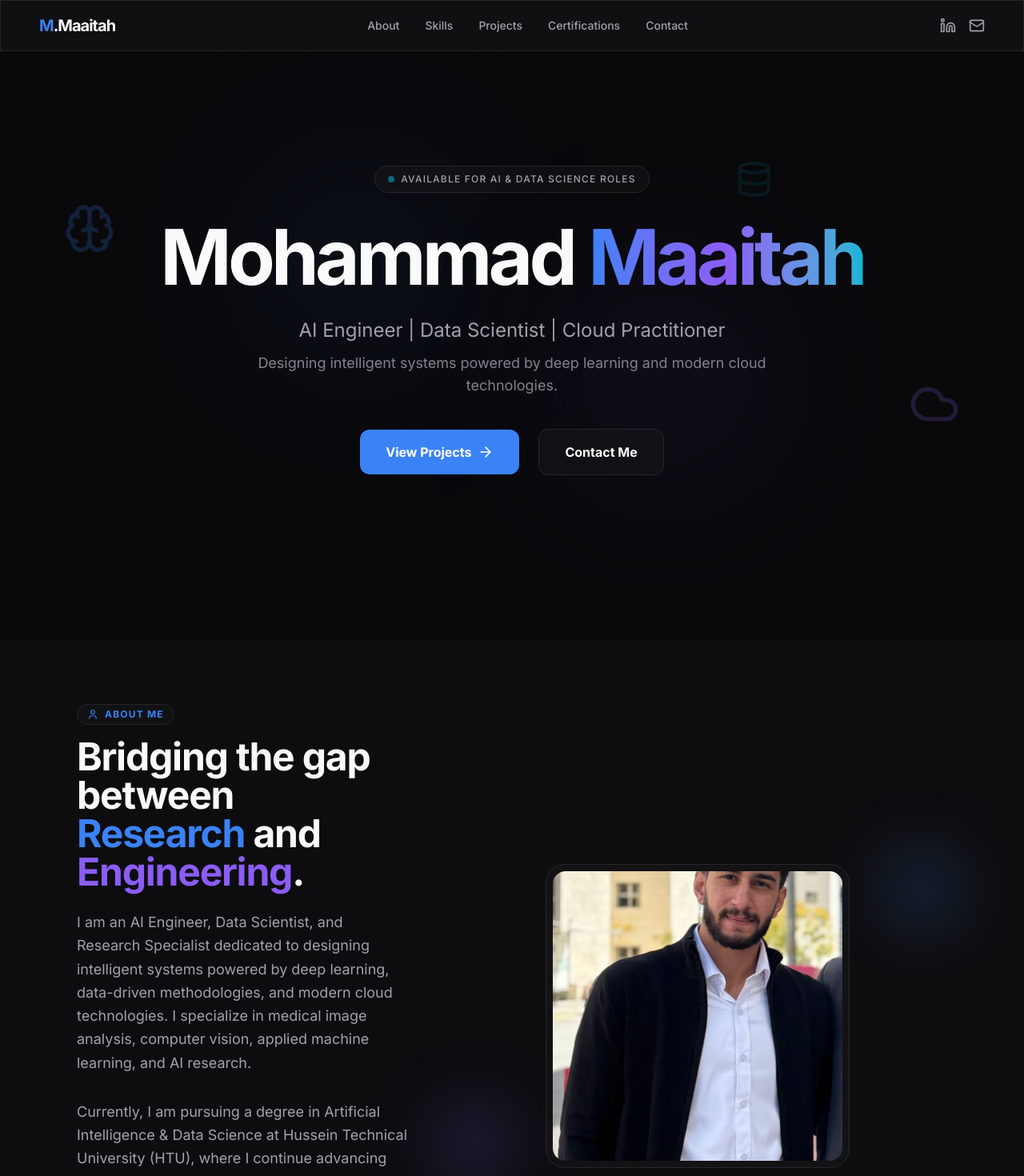
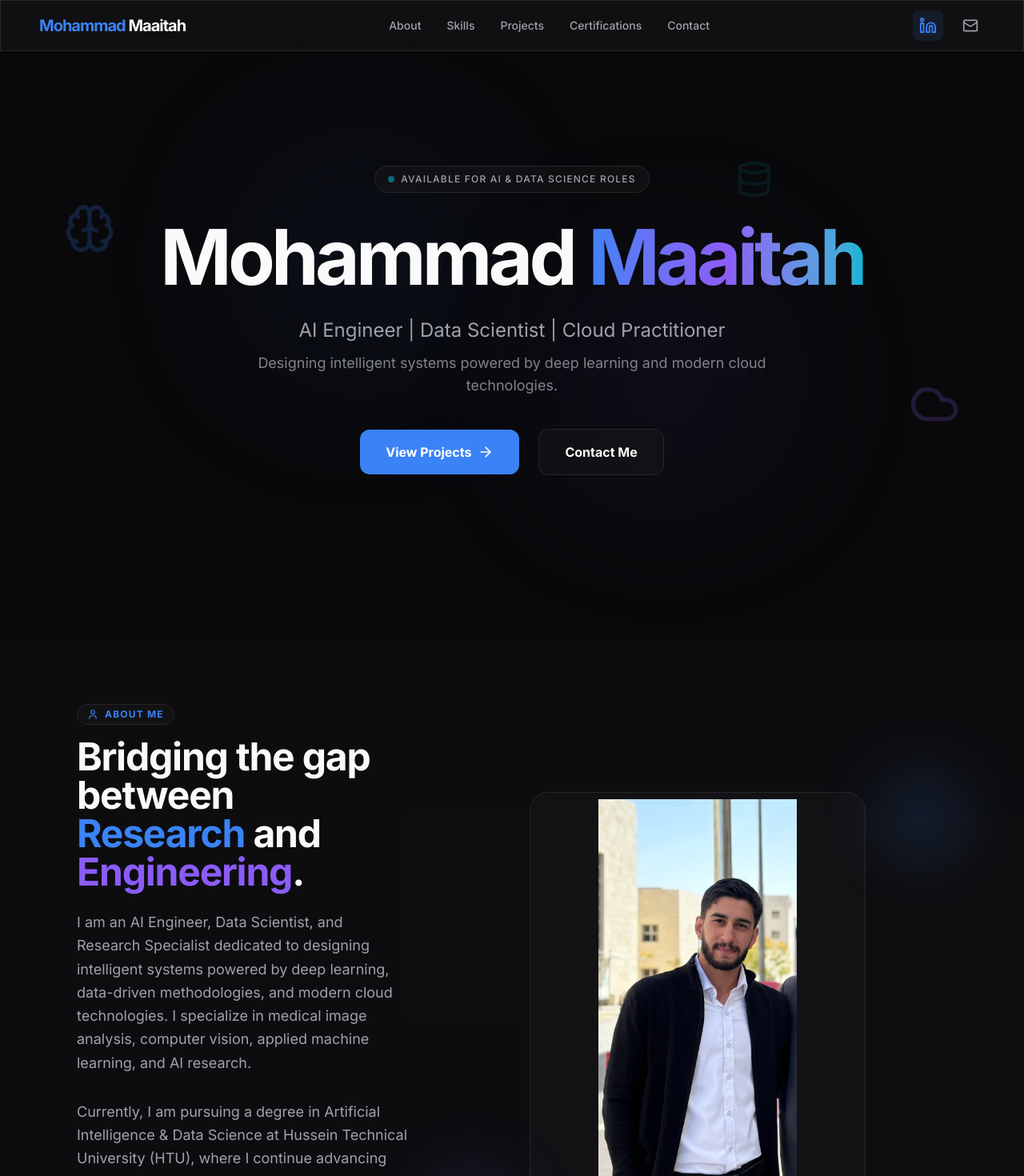
Before and after one commit to Maaitah-resume/Portfolio-, a React (Vite) app: page / in a window 1280 px wide. Shown: the top 1470 px of the page at 80% size. Built offline with nearby package versions, Linux system fonts and the light colour scheme.

Commit message:
Show full portrait image in About; update navbar name and emphasize LinkedIn icon

```diff
--- a/src/components/About.tsx
+++ b/src/components/About.tsx
@@ -50,11 +50,11 @@ export default function About() {
           </div>
 
           <div className="lg:w-3/5 relative flex justify-center">
-            <div className="aspect-square rounded-3xl overflow-hidden glass p-2 lg:w-[380px] lg:h-[380px] w-[300px] h-[300px]">
+            <div className="rounded-3xl overflow-hidden glass p-2 lg:w-[420px] lg:h-[560px] w-[300px] h-[420px] flex items-center justify-center">
               <img
                 src="profile.jpg"
                 alt="Mohammad Maaitah"
-                className="w-full h-full object-cover rounded-2xl hover:scale-105 transition-all duration-700"
+                className="w-full h-full object-contain rounded-2xl transition-all duration-700"
                 referrerPolicy="no-referrer"
               />
             </div>
--- a/src/components/Navbar.tsx
+++ b/src/components/Navbar.tsx
@@ -17,7 +17,7 @@ export default function Navbar() {
       className="fixed top-0 left-0 right-0 z-50 glass h-16 flex items-center justify-between px-6 md:px-12"
     >
       <div className="text-xl font-bold tracking-tighter">
-        <span className="text-primary">M</span>.Maaitah
+        <span className="text-primary">Mohammad</span> Maaitah
       </div>
 
       <div className="hidden md:flex items-center space-x-8">
@@ -33,10 +33,19 @@ export default function Navbar() {
       </div>
 
       <div className="flex items-center space-x-4">
-        <a href="https://www.linkedin.com/in/mohammad-maaitah-2b0351390" target="_blank" rel="noopener noreferrer" className="text-text-secondary hover:text-primary transition-colors">
-          <Linkedin size={20} />
+        <a
+          href="https://www.linkedin.com/in/mohammad-maaitah-2b0351390"
+          target="_blank"
+          rel="noopener noreferrer"
+          className="flex items-center p-2 rounded-lg bg-primary/10 text-primary hover:bg-primary/20 transition-colors"
+          aria-label="LinkedIn"
+        >
+          <Linkedin size={22} />
         </a>
-        <a href="mailto:maaitah2004@gmail.com" className="text-text-secondary hover:text-primary transition-colors">
+        <a
+          href="mailto:maaitah2004@gmail.com"
+          className="flex items-center p-2 rounded-lg text-text-secondary hover:text-primary hover:bg-white/5 transition-colors"
+        >
           <Mail size={20} />
         </a>
       </div>
```
